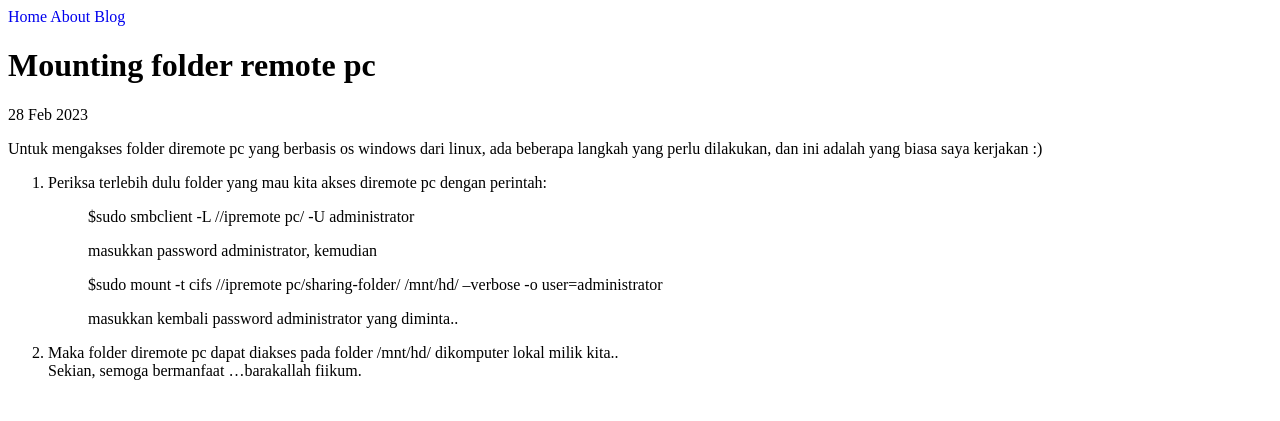
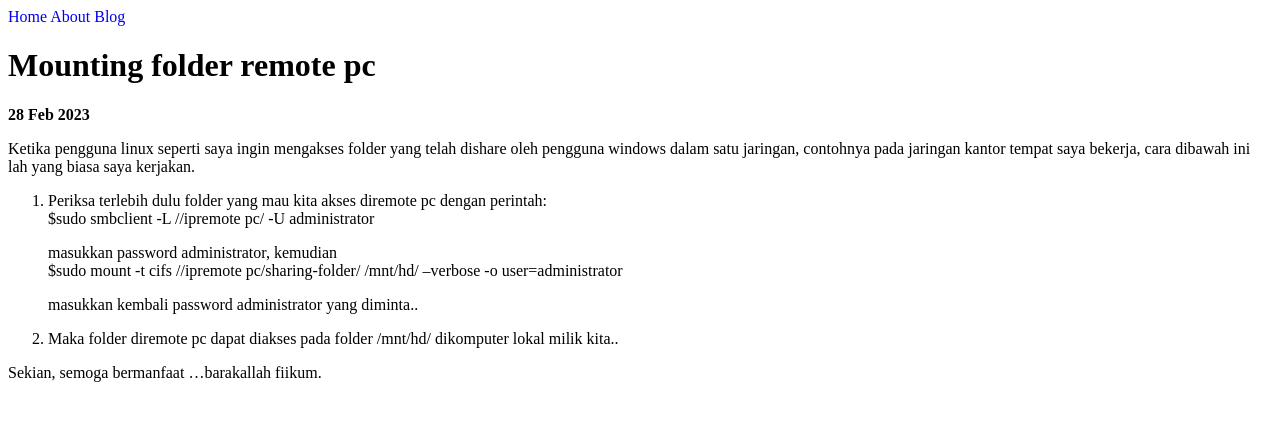
Before and after one commit to abdullahanon/abdullahanon.github.io, a Jekyll site: the page built from _posts/2023-02-28-mounting-folder-diremote-pc.md, in a window 1280 px wide. Shown: the top 421 px of the page. Built offline with Jekyll 4.4.1, drawn with Linux system fonts in a browser that asks for light colours.

Commit message:
Tambah Kontent

```diff
--- a/_layouts/post.html
+++ b/_layouts/post.html
@@ -3,6 +3,6 @@ layout: default
 ---
 
 <h1>{{ page.title }}</h1>
-<p>{{ page.date | date_to_string }}</p>
+<p><b>{{ page.date | date_to_string }}</b></p>
 
 {{ content }}
--- a/_posts/2023-02-28-mounting-folder-diremote-pc.md
+++ b/_posts/2023-02-28-mounting-folder-diremote-pc.md
@@ -3,17 +3,16 @@ title: Mounting folder remote pc
 layout: post
 ---
 
-Untuk mengakses folder diremote pc yang berbasis os windows dari linux, ada beberapa langkah yang perlu dilakukan, dan ini adalah yang biasa saya kerjakan :)
+Ketika pengguna linux seperti saya ingin mengakses folder yang telah dishare oleh pengguna windows dalam satu jaringan, contohnya pada jaringan kantor tempat saya bekerja, cara dibawah ini lah yang biasa saya kerjakan.
 
 1. Periksa terlebih dulu folder yang mau kita akses diremote pc dengan perintah:
+   $sudo smbclient -L //ipremote pc/ -U administrator
 
-   > $sudo smbclient -L //ipremote pc/ -U administrator
+   masukkan password administrator, kemudian
+   $sudo mount -t cifs //ipremote pc/sharing-folder/ /mnt/hd/ --verbose -o user=administrator
 
-   > masukkan password administrator, kemudian
-
-   > $sudo mount -t cifs //ipremote pc/sharing-folder/ /mnt/hd/ --verbose -o user=administrator
-
-   > masukkan kembali password administrator yang diminta..
+   masukkan kembali password administrator yang diminta..
 
 2. Maka folder diremote pc dapat diakses pada folder /mnt/hd/ dikomputer lokal milik kita..
+
 Sekian, semoga bermanfaat ...barakallah fiikum.
```
Also changed, not shown: _posts/2023-03-01-whatislinux.md (+4 -4 lines), _posts/2023-06-26-membuat-virtual-pc-pada-xen.md (+3 -3 lines), _posts/2023-11-18-memperluas-kapasitas-hd-lvm.md (added, +16 -0 lines), compose.yaml (added, +10 -0 lines), 8 other files.
